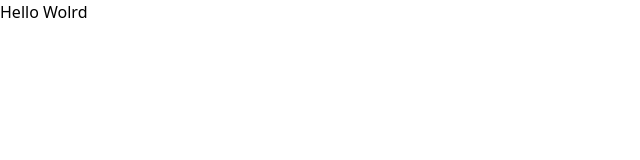
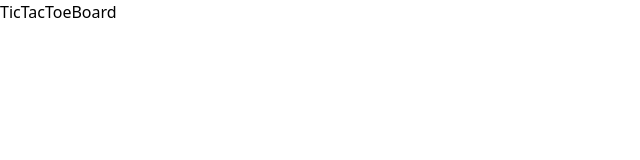
Before and after one commit to realmahdi/TicTacToe, a React (Create React App) app: page / in a window 1280 px wide. Shown: the top 160 px of the page, without its empty margins (0-640 px from the left). Built offline with nearby package versions, Linux system fonts and the light colour scheme.

Commit message:
Added game components

```diff
--- a/src/App.js
+++ b/src/App.js
@@ -1,7 +1,9 @@
+import TicTacToeBoard from "./components/TicTacToeBoard/TicTacToeBoard";
+
 function App() {
     return (
         <div className="App">
-            Hello Wolrd
+            <TicTacToeBoard/>
         </div>
     );
 }
--- /dev/null
+++ b/src/components/Circle/Circle.jsx
@@ -0,0 +1,9 @@
+import React from 'react';
+
+function Circle(props) {
+    return (
+        <div></div>
+    );
+}
+
+export default Circle;
--- /dev/null
+++ b/src/components/Cross/Cross.jsx
@@ -0,0 +1,9 @@
+import React from 'react';
+
+function Cross(props) {
+    return (
+        <div></div>
+    );
+}
+
+export default Cross;
--- /dev/null
+++ b/src/components/Square/Square.jsx
@@ -0,0 +1,9 @@
+import React from 'react';
+
+function Square(props) {
+    return (
+        <div></div>
+    );
+}
+
+export default Square;
--- /dev/null
+++ b/src/components/TicTacToeBoard/TicTacToeBoard.jsx
@@ -0,0 +1,9 @@
+import React from 'react';
+
+function TicTacToeBoard(props) {
+    return (
+        <div>TicTacToeBoard</div>
+    );
+}
+
+export default TicTacToeBoard;
```
